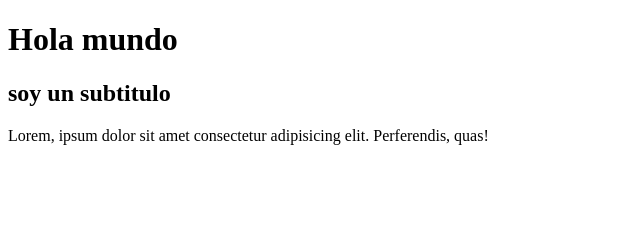
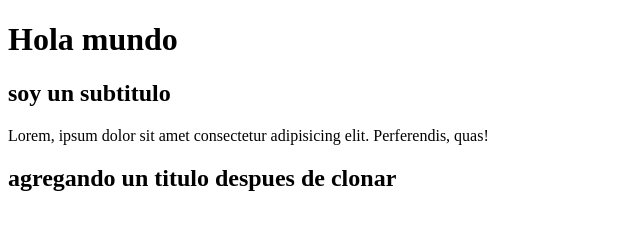
Before and after one commit to Nicoperaltaa/prueba-git, a plain HTML site: page index.html in a window 1280 px wide. Shown: the whole page, without its empty margins (0-640 px from the left). Drawn offline with Linux system fonts and the light colour scheme.

Commit message:
add titulo

```diff
--- a/index.html
+++ b/index.html
@@ -12,5 +12,6 @@
       Lorem, ipsum dolor sit amet consectetur adipisicing elit. Perferendis,
       quas!
     </p>
+    <h2>agregando un titulo despues de clonar</h2>
   </body>
 </html>
```
